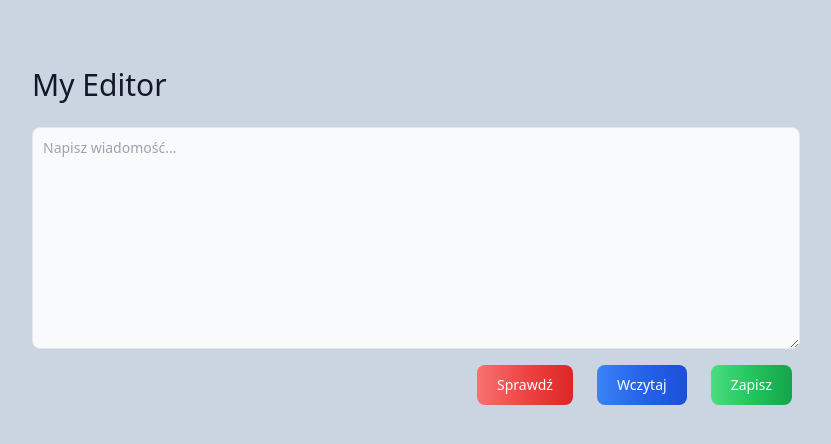
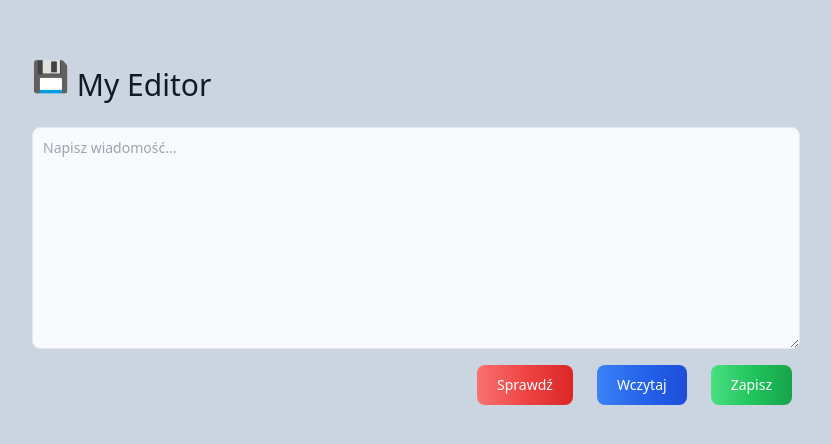
Before and after one commit to oskarpulczynski/simple-editor, a website built with Parcel: page src/index.html in a window 1280 px wide. Shown: the part 160-604 px from the top of the page, without its empty margins (224-1055 px from the left). Built offline with nearby package versions, Linux system fonts and the light colour scheme.

Commit message:
learning CSS animations

```diff
--- a/src/index.html
+++ b/src/index.html
@@ -19,7 +19,7 @@
 
 <body class="bg-slate-300 dark:bg-gray-900 h-lvh w-lvw flex justify-center">
   <main class="flex justify-center flex-col gap-4 m-8 flex-grow max-w-screen-md">
-    <label for="message" class="block mb-2 text-3xl font-medium text-gray-900 dark:text-white">My Editor</label>
+    <label for="message" class="block mb-2 text-3xl font-medium text-gray-900 dark:text-white"><span class="inline-block animate-bounce ">💾</span> My Editor</label>
     <textarea id="message" rows="10"
       class="my_editor--js block p-2.5 w-full text-sm text-gray-900 bg-gray-50 rounded-lg border border-gray-30 focus:border-blue-500 dark:bg-gray-700 dark:border-gray-600 dark:placeholder-gray-400 dark:text-white dark:focus:border-blue-500"
       placeholder="Napisz wiadomość..."></textarea>
```
